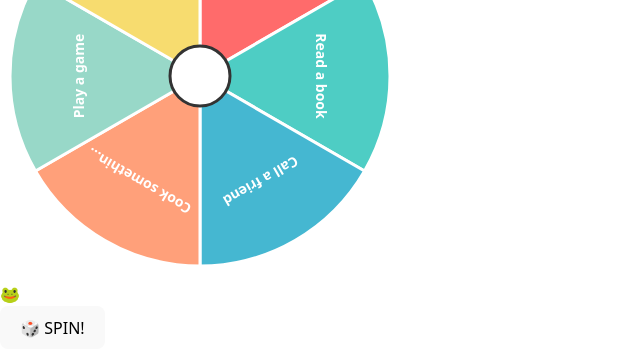
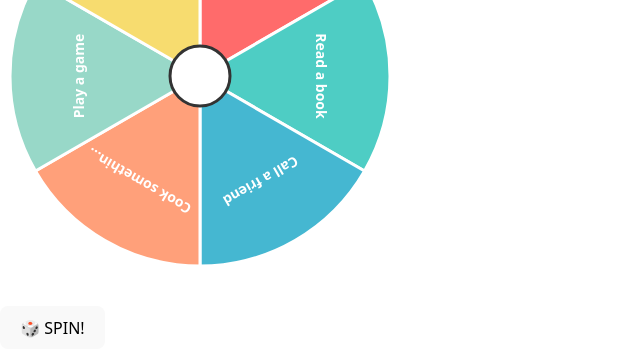
Before and after one commit to ed-norris/ai-projects, a React (Vite) app in the folder action-spinner/: page / in a window 1280 px wide. Shown: the part 249-605 px from the top of the page, without its empty margins (0-640 px from the left). Built offline with nearby package versions, Linux system fonts and the light colour scheme.

Commit message:
Failed attempt to update UI

```diff
--- a/action-spinner/src/App.jsx
+++ b/action-spinner/src/App.jsx
@@ -88,7 +88,7 @@ export default function ActionSpinner() {
 
     return (
         <div className="min-h-screen bg-gradient-to-br from-purple-400 via-pink-300 to-blue-300 p-8">
-            <div className="max-w-4xl mx-auto">
+            <div className="max-w-4xl mx-auto px-4">
                 <h1 className="text-4xl font-bold text-white text-center mb-8 drop-shadow-lg">
                     🎯 Action Spinner
                 </h1>
@@ -154,9 +154,20 @@ export default function ActionSpinner() {
                             <circle cx="200" cy="200" r="30" fill="white" stroke="#333" strokeWidth="3" />
                         </svg>
 
-                        {/* Frog Pointer */}
-                        <div className="absolute top-0 left-1/2 -translate-x-1/2 -translate-y-8">
-                            <div className="text-6xl animate-bounce" style={{ animationDuration: '2s' }}>
+                        {/* Frog Pointer - now spinning with wheel, positioned at top */}
+                        <div
+                            className="absolute top-1/2 left-1/2 pointer-events-none"
+                            style={{
+                                transform: `translate(-50%, -50%) rotate(${rotation}deg)`,
+                                transition: isSpinning ? 'none' : 'transform 0.3s ease-out'
+                            }}
+                        >
+                            <div
+                                className="text-6xl"
+                                style={{
+                                    transform: 'translateY(-200px)',
+                                }}
+                            >
                                 🐸
                             </div>
                         </div>
@@ -215,11 +226,11 @@ export default function ActionSpinner() {
                                 className="flex items-center justify-between p-3 rounded-lg"
                                 style={{ backgroundColor: colors[index % colors.length] + '20' }}
                             >
-                                <span className="font-medium text-gray-800">{action}</span>
+                                <span className="font-medium text-gray-800 flex-1">{action}</span>
                                 <button
                                     onClick={() => deleteAction(index)}
                                     disabled={actions.length <= 2}
-                                    className="text-red-500 hover:text-red-700 disabled:opacity-30 disabled:cursor-not-allowed transition-colors"
+                                    className="text-red-500 hover:text-red-700 disabled:opacity-30 disabled:cursor-not-allowed transition-colors flex-shrink-0 ml-2"
                                     title={actions.length <= 2 ? "Need at least 2 actions" : "Delete action"}
                                 >
                                     <Trash2 size={20} />
```
